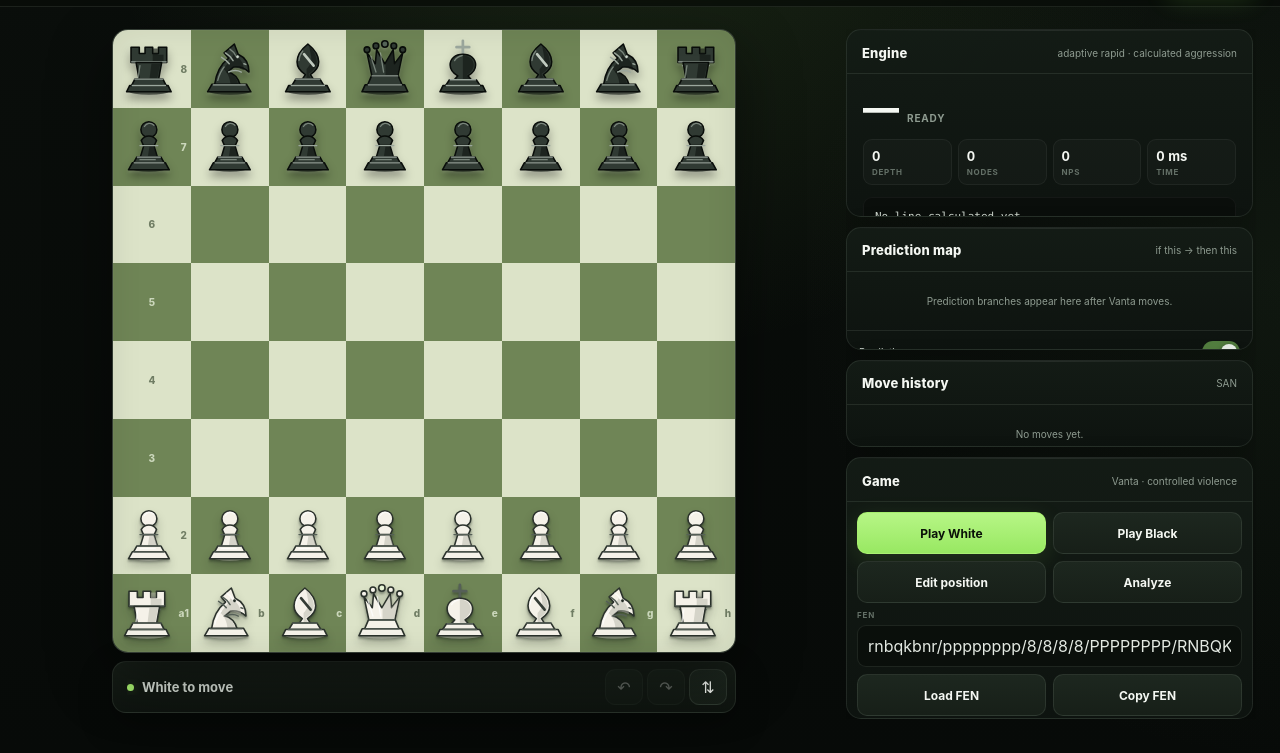
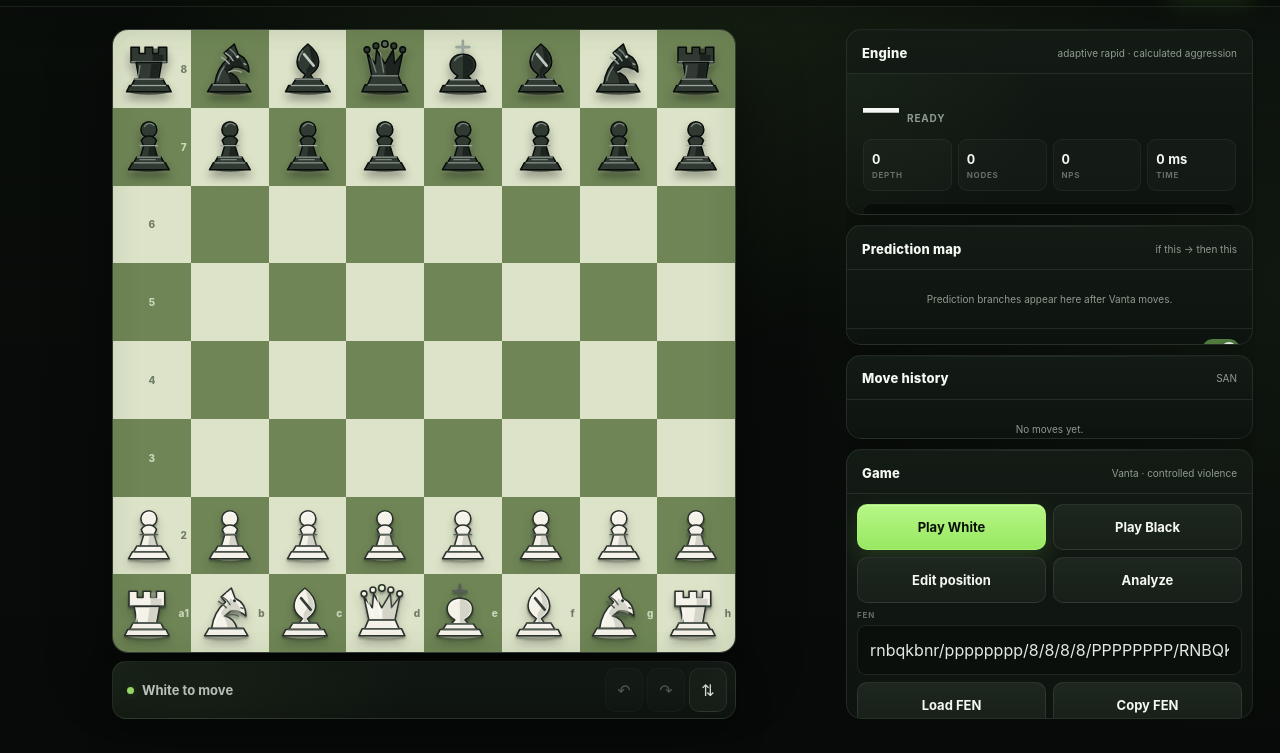
Before and after one commit to Aspheral/vanta-chess, a website with bundled scripts: page index.html in a window 1280 px wide. Shown: the part 59-812 px from the top of the page. Built offline with nearby package versions, Linux system fonts and the light colour scheme.

Commit message:
Load final game-client polish layer

```diff
--- a/index.html
+++ b/index.html
@@ -17,6 +17,7 @@
   <link rel="stylesheet" href="./src/styles.css" />
   <link rel="stylesheet" href="./src/board-refresh.css" />
   <link rel="stylesheet" href="./src/ux-mobile.css" />
+  <link rel="stylesheet" href="./src/game-polish.css" />
 </head>
 <body>
   <div id="app"></div>
```
